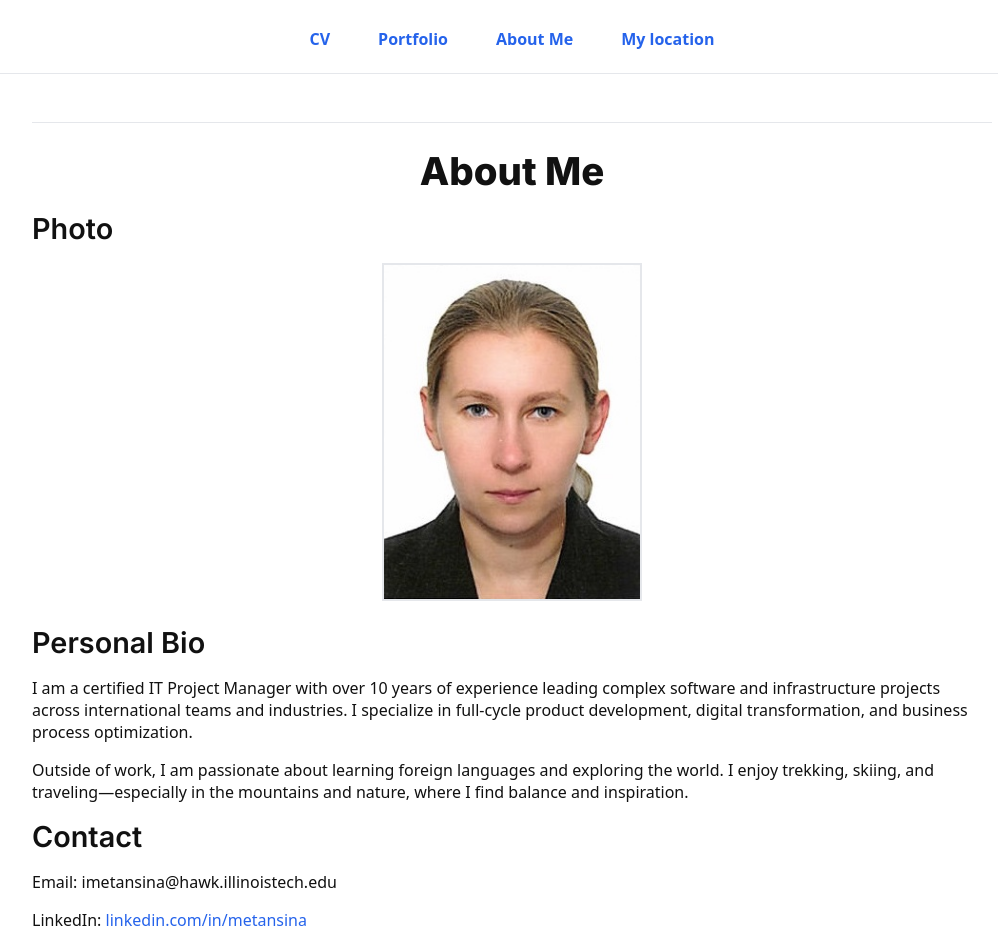
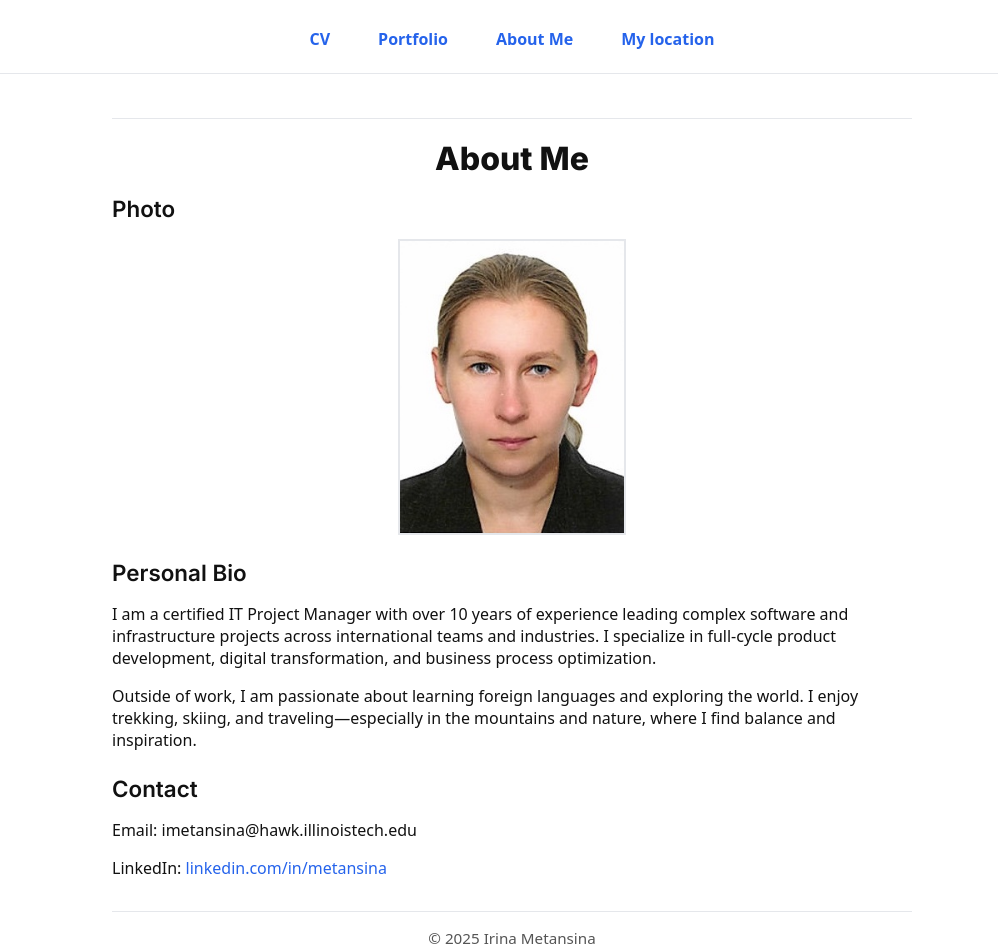
Before and after one commit to metansina/webdev_project_3, a plain HTML site: page about.html in a window 1280 px wide. Shown: the top 951 px of the page, without its empty margins (128-1126 px from the left). Drawn offline with Linux system fonts and the light colour scheme.

Commit message:
media queries added

```diff
--- a/about.html
+++ b/about.html
@@ -1,13 +1,13 @@
 <!DOCTYPE html>
 <html lang="en">
 <head>
-  <meta charset="UTF-8">
+  <meta charset="utf-8">
   <title>Irina Metansina - About Me</title>
   <link rel="stylesheet" href="css/normalize.css">
   <link rel="stylesheet" href="css/style.css">
 </head>
+
 <body class="about">
-
   <nav>
     <ul>
       <li><a href="index.html">CV</a></li>
@@ -18,9 +18,7 @@
   </nav>
 
   <div class="page">
-
-    <hr>
-
+    <div class="hline"></div>
     <header>
       <h1>About Me</h1>
     </header>
@@ -32,12 +30,8 @@
 
     <section>
       <h2>Personal Bio</h2>
-      <p>
-        I am a certified IT Project Manager with over 10 years of experience leading complex software and infrastructure projects across international teams and industries. I specialize in full-cycle product development, digital transformation, and business process optimization.
-      </p>
-      <p>
-        Outside of work, I am passionate about learning foreign languages and exploring the world. I enjoy trekking, skiing, and traveling—especially in the mountains and nature, where I find balance and inspiration.
-      </p>
+      <p>I am a certified IT Project Manager with over 10 years of experience leading complex software and infrastructure projects across international teams and industries. I specialize in full-cycle product development, digital transformation, and business process optimization.</p>
+      <p>Outside of work, I am passionate about learning foreign languages and exploring the world. I enjoy trekking, skiing, and traveling—especially in the mountains and nature, where I find balance and inspiration.</p>
     </section>
 
     <section>
@@ -50,6 +44,5 @@
       <p>&copy; 2025 Irina Metansina</p>
     </footer>
   </div>
-
 </body>
 </html>
--- a/css/style.css
+++ b/css/style.css
@@ -12,7 +12,7 @@
   --space-3: 1.5rem;
   --space-4: 2rem;
 
-  --font-system: system-ui, sans-serif;
+  --font-system: system-ui, arial;
   --font-import: "Inter", var(--font-system);
 }
 
@@ -40,11 +40,9 @@ a { color: var(--accent); text-decoration: none; }
 a:hover, a:focus-visible { text-decoration: underline; }
 
 /* Horisontal line */
-hr {
-  border: 0;
-  height: 1px;
-  background: var(--line);
-  margin: var(--space-3) 0;
+.hline {
+  border-top: 1px solid var(--line);
+  margin: 20px 0;
 }
 
 /* Centered top navigation */
@@ -99,7 +97,7 @@ article { margin-top: var(--space-3); }
 }
 .cv header { text-align: center; }
 .cv header p { color: var(--muted); margin: 0.25em 0; }
-.cv section { padding: var(--space-2); border: 1px solid var(--line); border-radius: var(--space-1); }
+.cv section { padding: var(--space-2);  margin: var(--space-2); border: 1px solid var(--line); border-radius: var(--space-1); }
 .cv article { padding: var(--space-2); border-radius: var(--space-1); background: #f9fafb; }
 
 /* Portfolio fixed-width layout */
@@ -132,6 +130,53 @@ article { margin-top: var(--space-3); }
   border: 2px solid var(--line);
 }
 
+/* About - Mobile First*/
+/* Small screens */
+@media (min-width: 320px) {
+  .about .page {
+    width: 95vw;
+    padding: var(--space-2) var(--space-1);
+  }
+  .about h1 {
+    font-size: 1.5rem;
+    margin-bottom: var(--space-1);
+  }
+  .about h2 {
+    font-size: 1.2rem;
+    margin-bottom: var(--space-1);
+  }
+  .about img.portrait {
+    width: 80%;
+    margin-bottom: var(--space-2);
+  }
+  .about section {
+    margin-bottom: var(--space-2);
+  }
+}
+
+/* Tablet and larger screens */
+@media (min-width: 768px) {
+  .about .page {
+    width: min(85vw, 50rem);
+    padding: var(--space-3) var(--space-2);
+  }
+  .about h1 {
+    font-size: 2rem;
+    margin-bottom: var(--space-2);
+  }
+  .about h2 {
+    font-size: 1.4rem;
+    margin-bottom: var(--space-2);
+  }
+  .about img.portrait {
+    width: min(50%, 14rem);
+    margin-bottom: var(--space-3);
+  }
+  .about section {
+    margin-bottom: var(--space-3);
+  }
+}
+
 /* Location */
 .location header h1 { text-align: center; }
 
```
Also changed, not shown: index.html (+3 -5 lines), my_location.html (+3 -9 lines), portfolio.html (+7 -19 lines).
